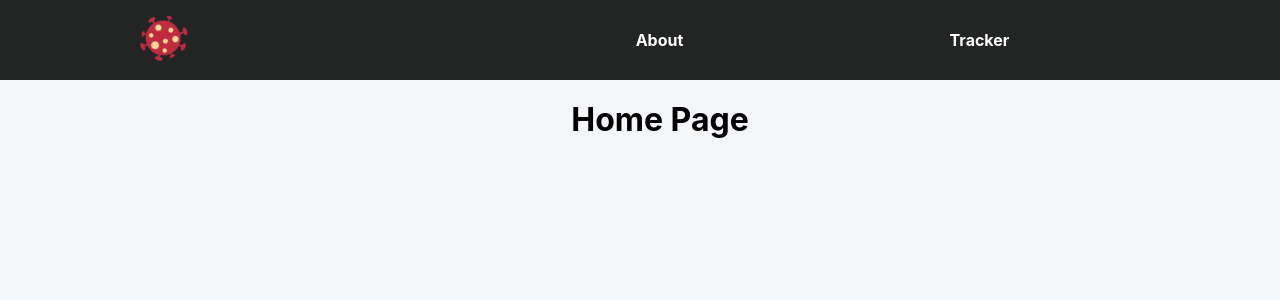
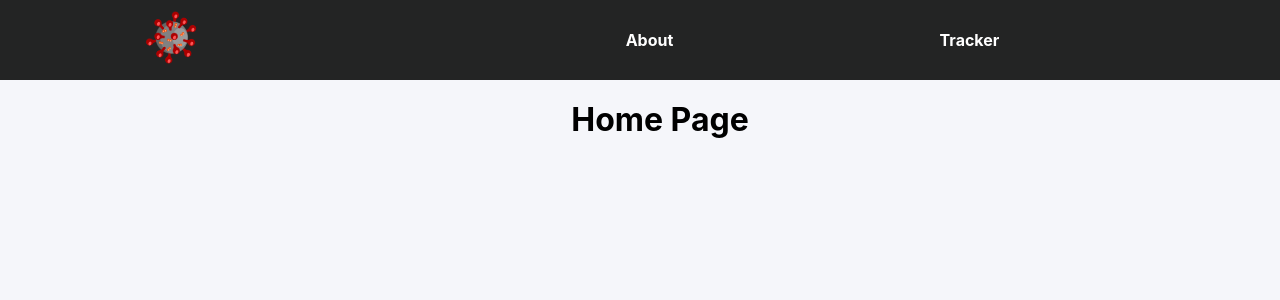
Before and after one commit to pairofAces/covid-vault, a React (Create React App) app: page / in a window 1280 px wide. Shown: the top 300 px of the page. Built offline with nearby package versions, Linux system fonts and the light colour scheme.

Commit message:
fixed navbar margin

```diff
--- a/src/Nav.js
+++ b/src/Nav.js
@@ -10,14 +10,15 @@
                 {/* put an img tag here */}
                 <img src={img} className="top-nav-icon" alt="icon"/>
             </Link>
-            <ul className="nav-links">
+            <div className="nav-links">
                 <Link to='/about' style={{color: "white", textDecoration: "none", fontWeight:"bold"}}>
                     <li>About</li>
                 </Link>
                 <Link to='/tracker' style={{color: "white", textDecoration: "none", fontWeight:"bold"}}>
                     <li>Tracker</li>
                 </Link>
-            </ul>
+            </div>
+
         </nav>
     )
 }
--- a/src/Tracker.js
+++ b/src/Tracker.js
@@ -18,7 +18,7 @@
     lat: 34.80746,
     lng: -40.4796
   });
-  const [mapZoom, setMapZoom] = useState(3);
+  const [mapZoom, setMapZoom] = useState(4);
   const [mapCountries, setMapCountries] = useState([]);
   const [casesType, setCasesType] = useState("cases");
 
```
Also changed, not shown: src/App.css (line endings or trailing spaces), src/covid-19.png.
